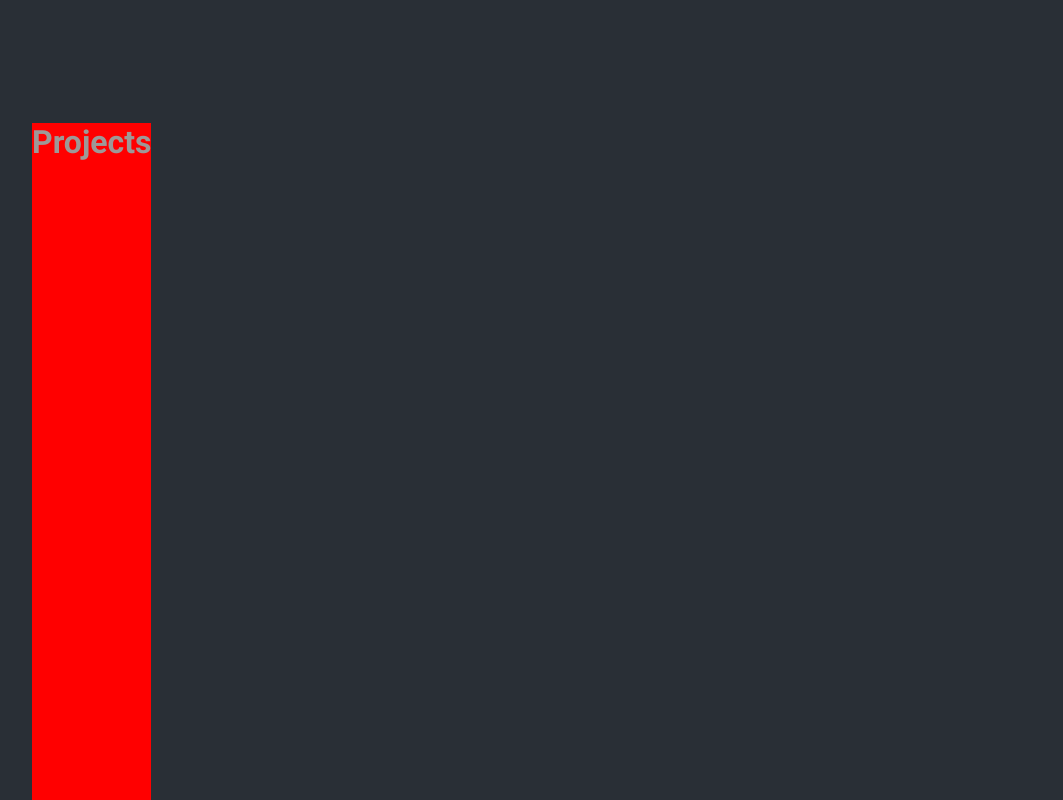
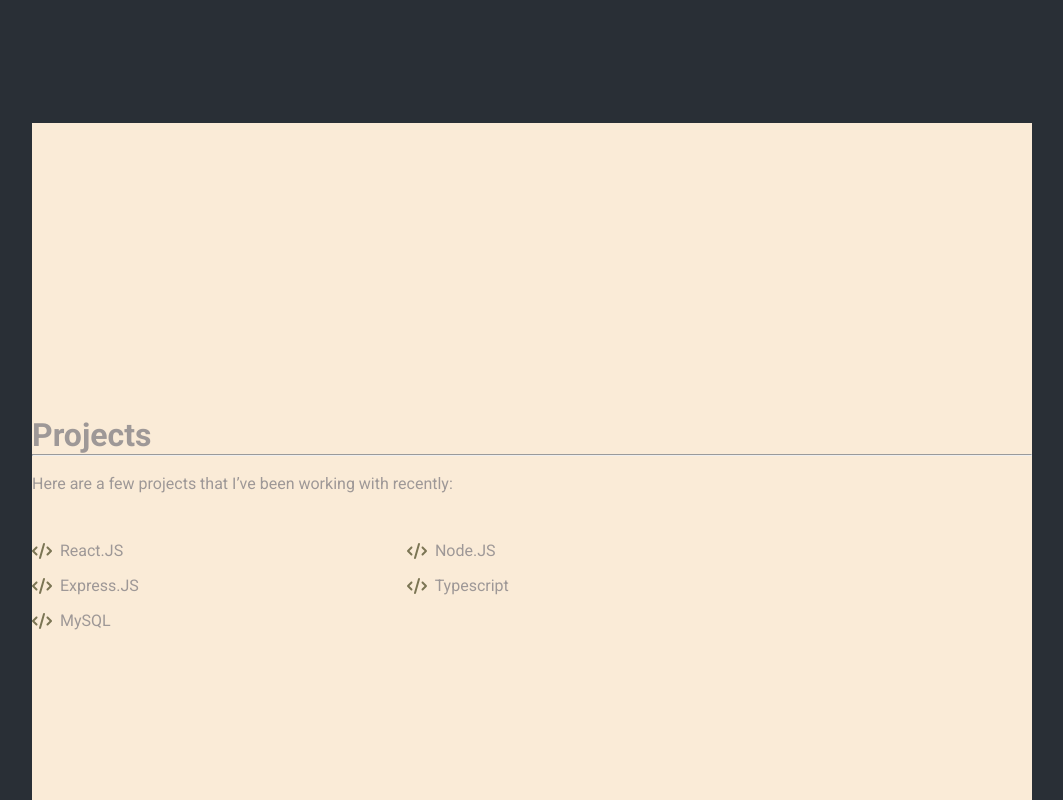
Before and after one commit to denis-junior/portfolio, a React (Create React App) app: page / in a window 1280 px wide. Shown: the part 1520-2320 px from the top of the page, without its empty margins (108-1171 px from the left). Built offline with nearby package versions, Linux system fonts and the light colour scheme.

Commit message:
flex made but doesn´t have content yet

```diff
--- a/src/Components/Projects/Projects.css
+++ b/src/Components/Projects/Projects.css
@@ -1,3 +1,7 @@
-#projects{
-    background-color: red;
+.projects{
+    flex-direction: column;
+    justify-content: center;
+
+    background-color: antiquewhite;
+
 }
--- a/src/Components/Projects/Projects.jsx
+++ b/src/Components/Projects/Projects.jsx
@@ -1,10 +1,40 @@
+import { faCode } from '@fortawesome/free-solid-svg-icons';
+import { FontAwesomeIcon } from '@fortawesome/react-fontawesome';
 import React from 'react'
 import "./Projects.css"
 
 const Projects = () => {
-    return ( <div className='main'>
-    <h1 id='projects' >Projects</h1>
-    </div> );
+    return (   <div className="main projects" id="projects">
+    <h1>
+      Projects <hr />
+    </h1>
+
+    <p className="description">
+      Here are a few projects that I’ve been working with recently:
+    </p>
+    <ul className="technologies-ul">
+      <li className="technologies-li">
+        <FontAwesomeIcon icon={faCode} className="technologies-li-icon" /> &nbsp; React.JS
+      </li>
+      <li className="technologies-li">
+
+        <FontAwesomeIcon icon={faCode} className="technologies-li-icon" /> &nbsp; Node.JS
+      </li>
+      <li className="technologies-li">
+
+        <FontAwesomeIcon icon={faCode} className="technologies-li-icon" /> &nbsp; Express.JS
+      </li>
+      <li className="technologies-li">
+
+        <FontAwesomeIcon icon={faCode} className="technologies-li-icon" /> &nbsp; Typescript
+      </li>
+      <li className="technologies-li">
+
+        <FontAwesomeIcon icon={faCode} className="technologies-li-icon" /> &nbsp; MySQL
+      </li>
+    </ul>
+  </div>
+  )
 }
 
 export default Projects;
```
